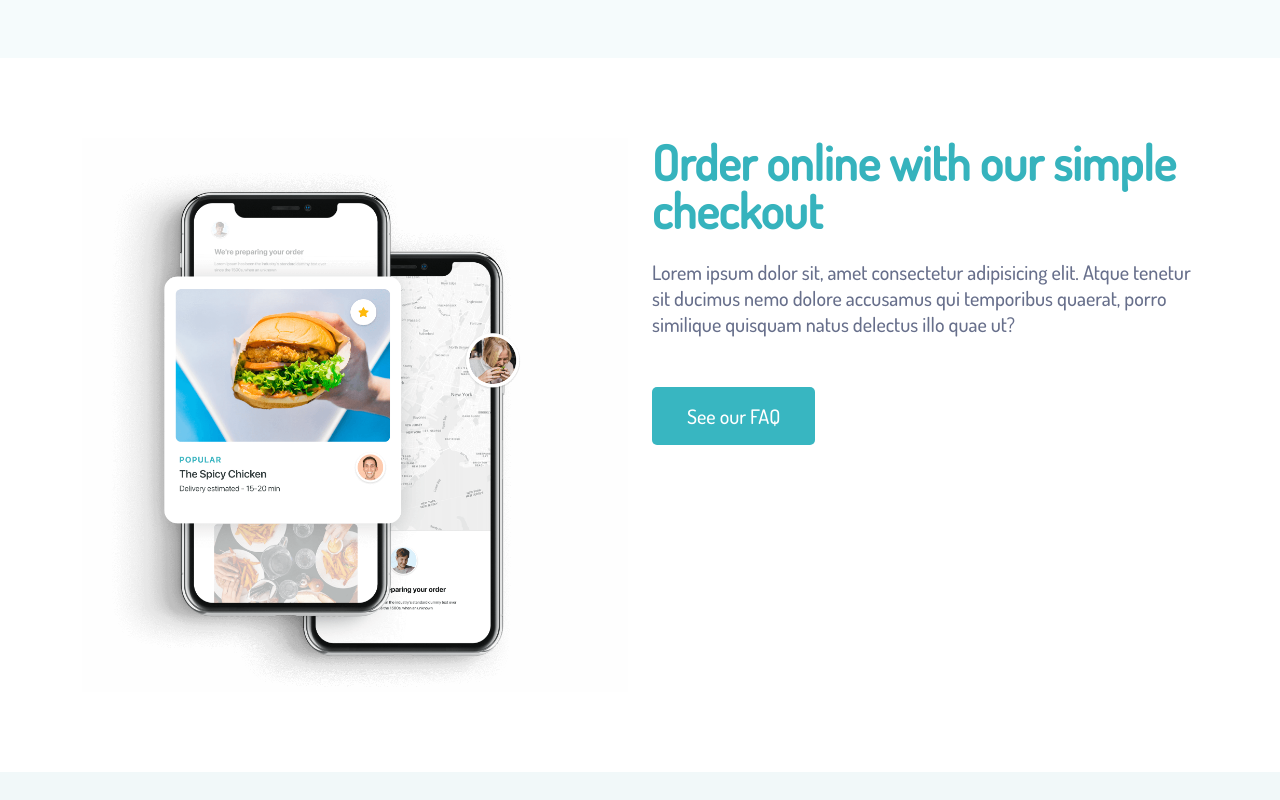
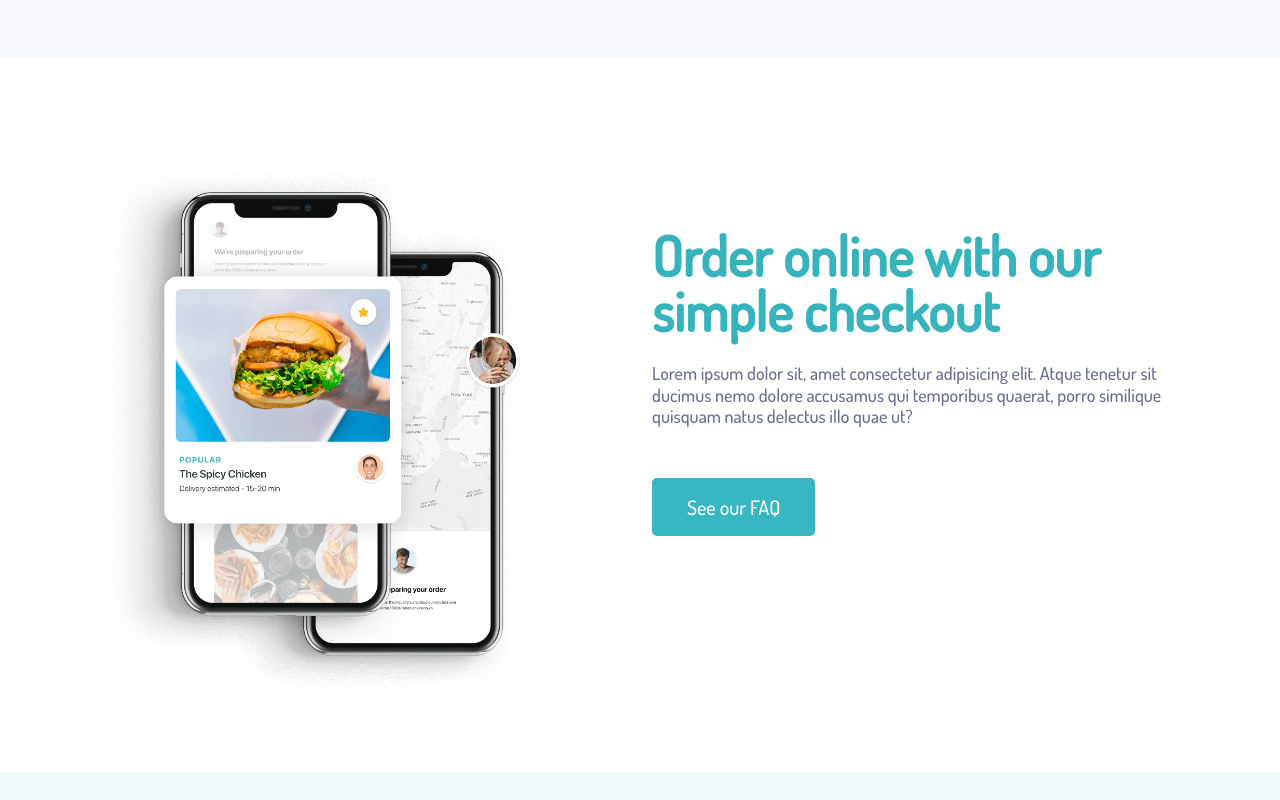
Before and after one commit to abilovamadii/beautiful, a plain HTML site: page index.html in a window 1280 px wide. Shown: the part 3400-4200 px from the top of the page. Drawn offline with nearby package versions, Linux system fonts and the light colour scheme.

Commit message:
order,index.html,callour

```diff
--- a/_callour.sass
+++ b/_callour.sass
@@ -15,3 +15,7 @@
             font-size: 20px
             margin: 25px 0 50px 0
             line-height: 1.3
+
+    @media ( min-width: 450px ) and ( max-width: 767px )
+        .textbox
+            text-align: center
--- a/_order.sass
+++ b/_order.sass
@@ -1,16 +1,18 @@
 #order
-    h1
-        font-size: 48px
-        color: #36b3bd
-        font-weight: 700
-    h5
-        font-size: 20px
-        color: #676f8b
-        line-height: 1.3
-        margin: 25px 0 50px 0
-    .btn
-        color: #ffff
-        border-radius: 5px
-        font-size: 20px
-        padding: 13px 34px
-        background-color: #38b6c1
+    .textbox
+        padding-top: 90px
+        h1
+            font-size: 55px
+            color: #36b3bd
+            font-weight: 700
+        h5
+            font-size: 18px
+            color: #676f8b
+            line-height: 1.2
+            margin: 25px 0 50px 0
+        .btn
+            color: #ffff
+            border-radius: 5px
+            font-size: 20px
+            padding: 13px 34px
+            background-color: #38b6c1
--- a/index.html
+++ b/index.html
@@ -310,7 +310,7 @@
                         </div>
                     </div>
                     <div class="col-lg-6 col-md-12">
-                        <div class="textbox text-center text-lg-start">
+                        <div class="textbox  ">
                             <h1>Order online with our simple checkout</h1>
                             <h5>Lorem ipsum dolor sit, amet consectetur adipisicing elit. Atque tenetur sit ducimus nemo
                                 dolore accusamus qui temporibus quaerat, porro similique quisquam natus delectus illo
@@ -329,7 +329,7 @@
             <div class="container">
                 <div class="row">
                     <div class="col-lg-6 col-md-12">
-                        <div class="textbox text-center text-lg-start mb-5 mb-lg-0">
+                        <div class="textbox   mb-5 ">
                             <h1>Call our store and takeaway when it suits you best.</h1>
                             <h5>Lorem ipsum dolor sit, amet consectetur adipisicing elit. Atque tenetur sit ducimus nemo
                                 dolore accusamus qui temporibus quaerat, porro similique quisquam natus delectus illo
```
Also changed, not shown: style.css, 1 other file.
